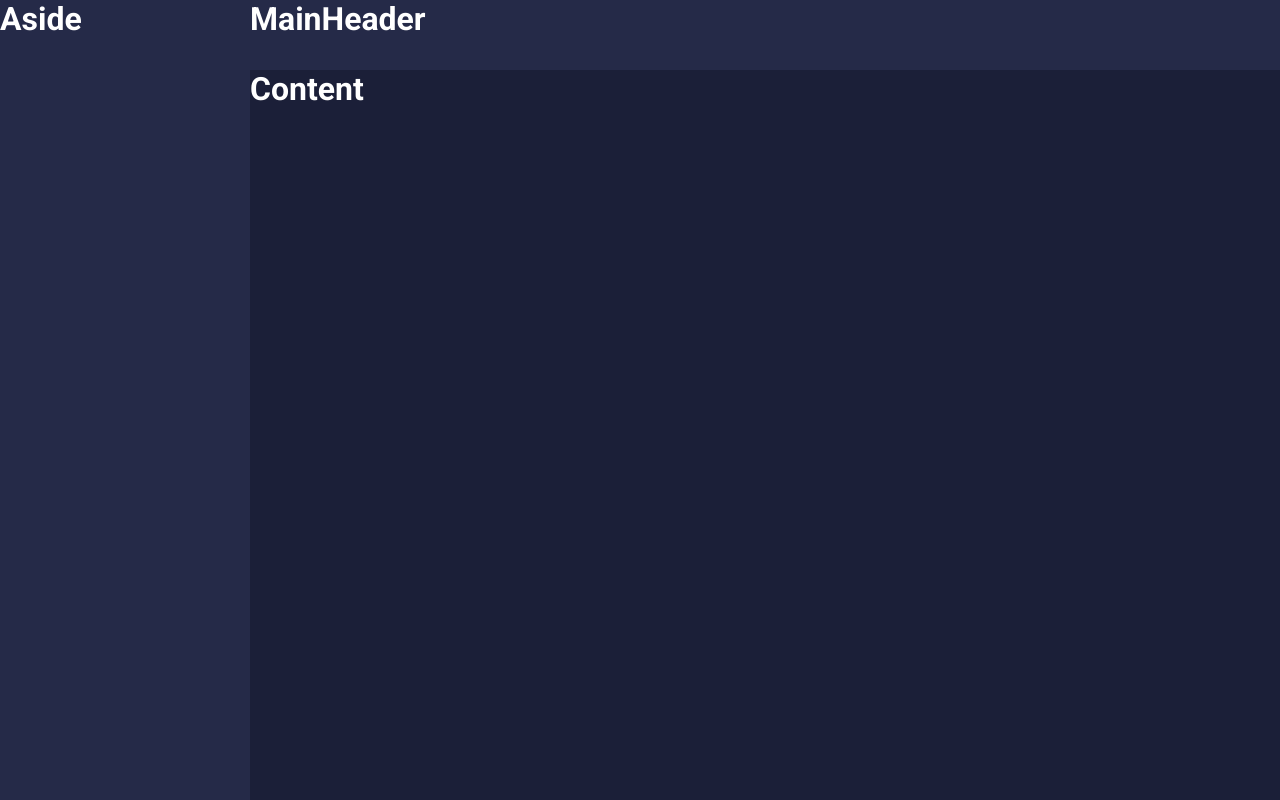
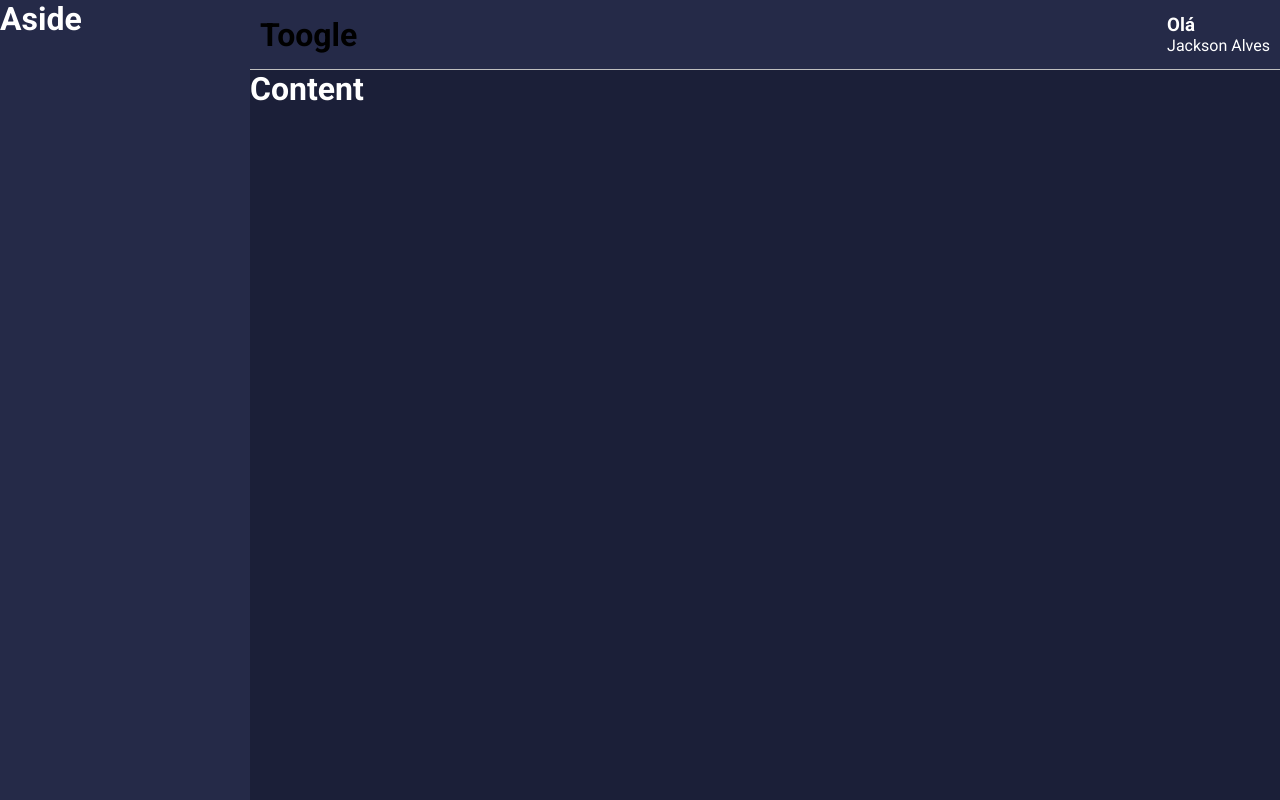
Before and after one commit to jf-alves/meus-gastos, a React (Create React App) app: page / in a window 1280 px wide. Built offline with nearby package versions, Linux system fonts and the light colour scheme.

Commit message:
WIP MaindHeader style

```diff
--- a/src/components/MainHeader/index.tsx
+++ b/src/components/MainHeader/index.tsx
@@ -1,11 +1,16 @@
 import React from "react";
 
-import { Container } from "./styles";
+import { Container, Profile, Welcome, UserName } from "./styles";
 
 const MainHeader: React.FC = () =>{
     return(
         <Container>
-            <h1>MainHeader</h1>
+            <h1>Toogle</h1>
+
+            <Profile>
+                <Welcome>Olá</Welcome>
+                <UserName>Jackson Alves</UserName>
+            </Profile>
         </Container>
     );
 }
--- a/src/components/MainHeader/styles.ts
+++ b/src/components/MainHeader/styles.ts
@@ -2,6 +2,22 @@ import styled from "styled-components";
 
 export const Container = styled.div`
     grid-area: MH;
+
+    background-color: ${props => props.theme.colors.secondary};
+
+    display: flex;
+    justify-content: space-between;
+    align-items: center;
+
+    padding: 0 10px;
+
+    border-bottom: 1px solid${props => props.theme.colors.gray};
+`;
+
+export const Profile = styled.div`
     color: ${props => props.theme.colors.white};
-    background-color: ${props => props.theme.colors.secondary};
 `;
+
+export const Welcome = styled.h3``;
+
+export const UserName = styled.span``;
```
